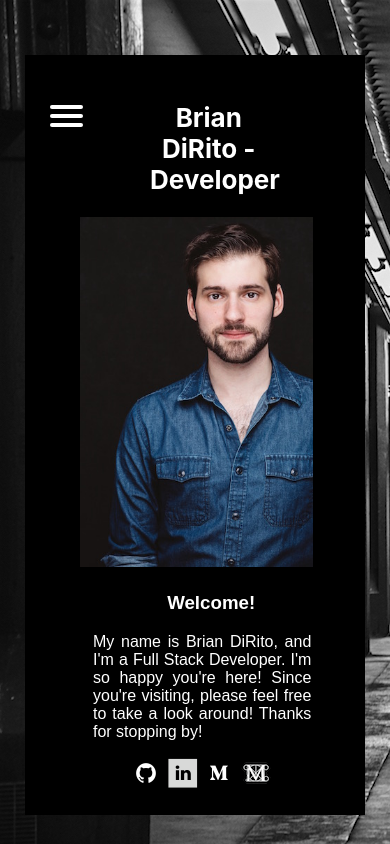
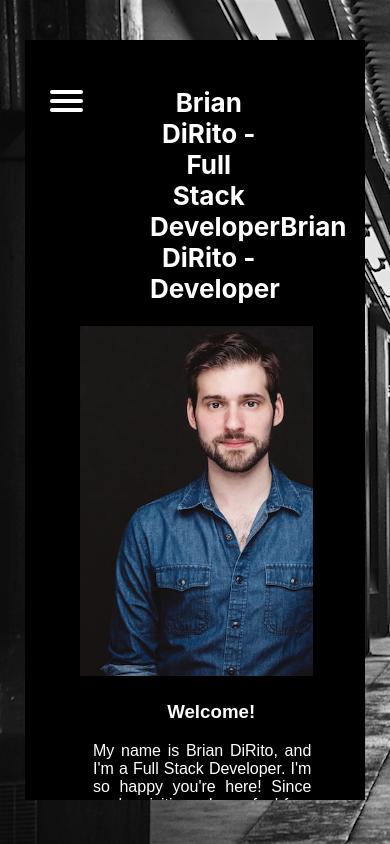
Before and after one commit to Bcdirito/github.bcdirito.io, a React (Create React App) app: page / in a window 390 px wide. Built offline with nearby package versions, Linux system fonts and the light colour scheme.

Commit message:
more mobile refactoring

```diff
--- a/src/App.js
+++ b/src/App.js
@@ -1,5 +1,5 @@
 import React, { Component } from 'react';
-import {Route, Switch} from 'react-router-dom'
+import {Route, Switch, withRouter} from 'react-router-dom'
 import NavMenu from "./components/NavMenu"
 import Home from "./components/Home"
 import About from "./components/About"
@@ -40,4 +40,4 @@ class App extends Component {
 }
 
 
-export default App;
+export default withRouter(App);
--- a/src/components/Home.js
+++ b/src/components/Home.js
@@ -41,9 +41,9 @@ class Home extends Component {
   render() {
     return (
         <div className="homePage">
-          <h1>{(window.screen.orientation.type.includes("landscape") && window.screen.height >= 768)  || (window.screen.orientation.type.includes("portrait") && window.screen.width >= 768)? "Brian DiRito - Full Stack Developer" : null}
-          {window.screen.orientation.type.includes("landscape") && window.screen.height < 768 ? "Brian DiRito - Developer" : null}
-          {window.screen.orientation.type.includes("portrait") && window.screen.width < 768 ? "Home" : null}
+          <h1>{(window.screen.width >= 768)? "Brian DiRito - Full Stack Developer" : null}
+          {window.screen.height < 768 ? "Brian DiRito - Developer" : null}
+          {window.screen.width < 768 ? "Home" : null}
           </h1>
             <div className="homeContent">
               <img className="headshot" src={headshot} alt="headshot" />
--- a/src/components/NavMenu.js
+++ b/src/components/NavMenu.js
@@ -24,10 +24,10 @@ class NavMenu extends Component {
 
 
           <ul id="menu" className={this.state.clicked === true ? "clicked" : "unclicked"}>
-            <Link to={"/"}><a><li>Home</li></a></Link>
-            <Link to={"/about"}><a><li>About</li></a></Link>
-            <Link to={"/projects"}><a><li>{window.screen.orientation.type.includes("landscape") || (window.screen.width >= 768) ? "Projects" : "Works"}</li></a></Link>
-            <Link to={"/contact"}><a><li>Contact</li></a></Link>
+            <Link to={"/"}><li>Home</li></Link>
+            <Link to={"/about"}><li>About</li></Link>
+            <Link to={"/projects"}><li>{window.screen.width >= 768 ? "Projects" : "Works"}</li></Link>
+            <Link to={"/contact"}><li>Contact</li></Link>
           </ul>
         </div>
       </nav>
--- a/src/css/App.css
+++ b/src/css/App.css
@@ -108,6 +108,14 @@ h1 {
   }
 } */
 
+/* tablets */
+
+@media only screen and (max-width: 992px) {
+  .App {
+    margin-top: 55px;
+  }
+}
+
 /* phones */
 
 @media only screen and (max-width: 812px) {
@@ -123,11 +131,3 @@ h1 {
     height: 90vh;
   }
 }
-
-/* tablets */
-
-@media only screen and (max-width: 992px) {
-  .App {
-    margin-top: 55px;
-  }
-}
```
Also changed, not shown: src/css/menu.css (+2 -8 lines), src/css/home.css (indentation only).
